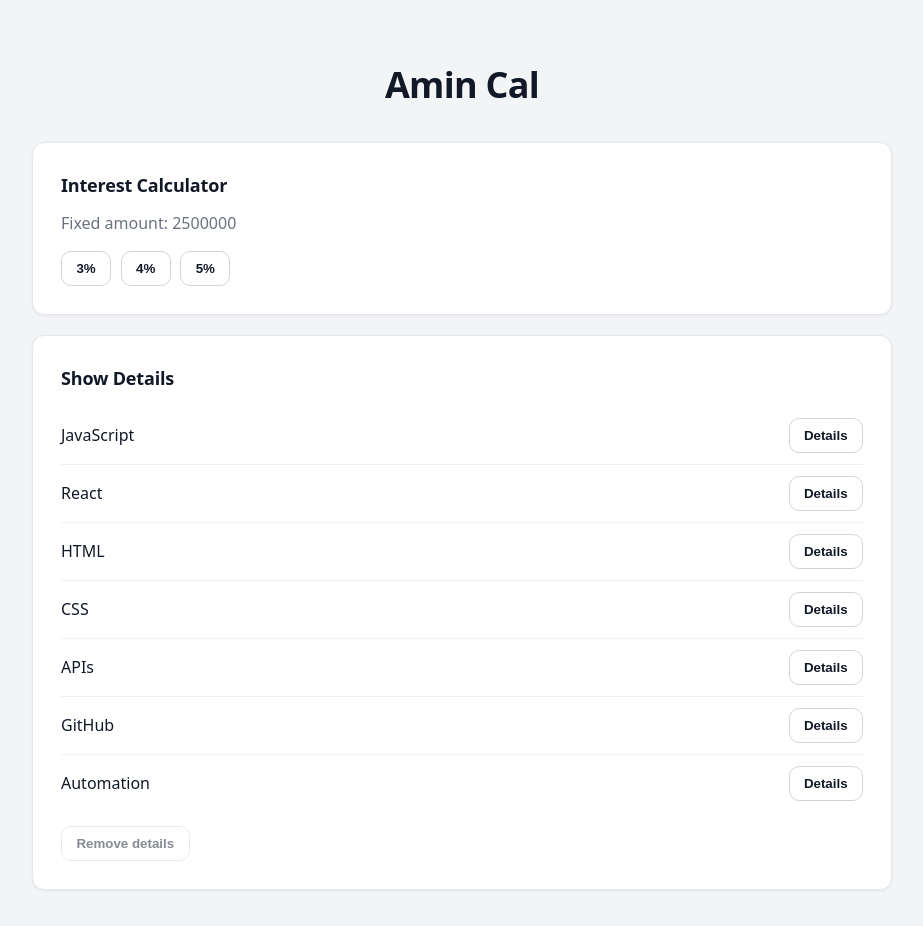
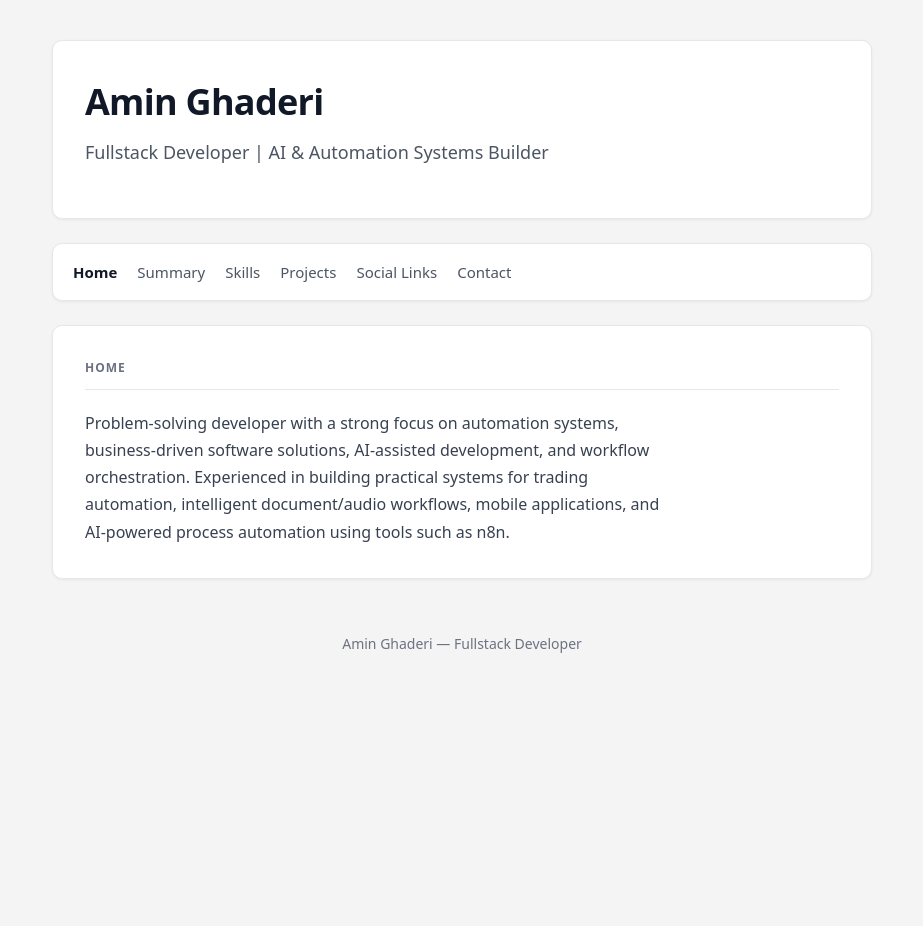
Before and after one commit to amin-ghaderi/JS, a React (Vite) app: page / in a window 1280 px wide. Shown: the top 926 px of the page, without its empty margins (178-1101 px from the left). After the commit the page ends 800 px from the top, so only its background shows below. Built offline with nearby package versions, Linux system fonts and the light colour scheme.

Commit message:
Create a simple Home page using Summary component and make it the  route

```diff
--- a/package.json
+++ b/package.json
@@ -11,6 +11,7 @@
   "dependencies": {
     "react": "^19.1.0",
     "react-dom": "^19.1.0",
+    "react-router": "^7.16.0",
     "react-router-dom": "^7.15.1"
   },
   "devDependencies": {
--- /dev/null
+++ b/src/components/Layout.jsx
@@ -0,0 +1,32 @@
+import { Outlet, NavLink } from "react-router-dom";
+import Header from "./Header";
+import cvData from "../data/cvData";
+
+function Layout() {
+  return (
+    <main className="cv">
+      <header className="cv-hero">
+        <Header name={cvData.name} title={cvData.title} />
+      </header>
+
+      <nav className="cv-nav">
+        <NavLink to="/" end>
+          Home
+        </NavLink>
+        <NavLink to="/summary">Summary</NavLink>
+        <NavLink to="/skills">Skills</NavLink>
+        <NavLink to="/projects">Projects</NavLink>
+        <NavLink to="/sociallinks">Social Links</NavLink>
+        <NavLink to="/contact">Contact</NavLink>
+      </nav>
+
+      <Outlet />
+
+      <footer className="cv-footer">
+        <p>Amin Ghaderi — Fullstack Developer</p>
+      </footer>
+    </main>
+  );
+}
+
+export default Layout;
--- a/src/main.jsx
+++ b/src/main.jsx
@@ -1,6 +1,33 @@
 import { createRoot } from "react-dom/client";
-// TEMP: Render the useState assignment.
-// Switch back to the CV by changing the import to: `import App from "./App.jsx";`
-import App from "./useStateExercise/UseStateExercise.jsx";
+import { createBrowserRouter, RouterProvider } from "react-router-dom";
 
-createRoot(document.getElementById("root")).render(<App />);
+import "./styles/cv-react.css";
+
+import Layout from "./components/Layout";
+import Skills from "./components/Skills";
+import Projects from "./components/Projects";
+import cvData from "./data/cvData";
+
+import HomePage from "./pages/HomePage";
+import SummaryPage from "./pages/SummaryPage";
+import SocialLinksPage from "./pages/SocialLinksPage";
+import ContactPage from "./pages/ContactPage";
+
+const router = createBrowserRouter([
+  {
+    path: "/",
+    element: <Layout />,
+    children: [
+      { index: true, element: <HomePage /> },
+      { path: "summary", element: <SummaryPage /> },
+      { path: "skills", element: <Skills categories={cvData.skills} /> },
+      { path: "projects", element: <Projects projects={cvData.projects} /> },
+      { path: "sociallinks", element: <SocialLinksPage /> },
+      { path: "contact", element: <ContactPage /> },
+    ],
+  },
+]);
+
+createRoot(document.getElementById("root")).render(
+  <RouterProvider router={router} />
+);
--- /dev/null
+++ b/src/pages/ContactPage.jsx
@@ -0,0 +1,16 @@
+import ContactInfo from "../components/ContactInfo";
+import cvData from "../data/cvData";
+
+function ContactPage() {
+  return (
+    <section className="cv-section contact-section">
+      <h2 className="section-title">Contact</h2>
+      <ContactInfo
+        email={cvData.contact.email}
+        location={cvData.contact.location}
+      />
+    </section>
+  );
+}
+
+export default ContactPage;
--- /dev/null
+++ b/src/pages/HomePage.jsx
@@ -0,0 +1,13 @@
+import Summary from "../components/Summary";
+import cvData from "../data/cvData";
+
+function HomePage() {
+  return (
+    <section className="cv-section">
+      <h2 className="section-title">Home</h2>
+      <Summary text={cvData.summary} />
+    </section>
+  );
+}
+
+export default HomePage;
--- /dev/null
+++ b/src/pages/SocialLinksPage.jsx
@@ -0,0 +1,13 @@
+import SocialLinks from "../components/SocialLinks";
+import cvData from "../data/cvData";
+
+function SocialLinksPage() {
+  return (
+    <section className="cv-section contact-section">
+      <h2 className="section-title">Social Links</h2>
+      <SocialLinks links={cvData.socialLinks} />
+    </section>
+  );
+}
+
+export default SocialLinksPage;
--- /dev/null
+++ b/src/pages/SummaryPage.jsx
@@ -0,0 +1,13 @@
+import Summary from "../components/Summary";
+import cvData from "../data/cvData";
+
+function SummaryPage() {
+  return (
+    <section className="cv-section">
+      <h2 className="section-title">Summary</h2>
+      <Summary text={cvData.summary} />
+    </section>
+  );
+}
+
+export default SummaryPage;
--- a/src/styles/cv-react.css
+++ b/src/styles/cv-react.css
@@ -32,6 +32,42 @@ body {
 
 .cv-hero {
   margin-bottom: 1.5rem;
+}
+
+.cv-nav {
+  display: flex;
+  flex-wrap: wrap;
+  gap: 0.75rem 1.25rem;
+  background-color: #ffffff;
+  border: 1px solid #e5e7eb;
+  border-radius: 10px;
+  box-shadow: 0 1px 3px rgba(0, 0, 0, 0.06);
+  padding: 1rem 1.25rem;
+  margin-bottom: 1.5rem;
+}
+
+.cv-nav a {
+  text-decoration: none;
+  color: #4b5563;
+  font-weight: 500;
+  font-size: 0.9375rem;
+}
+
+.cv-nav a:hover {
+  color: #111827;
+}
+
+.cv-nav a.active {
+  color: #111827;
+  font-weight: 700;
+}
+
+.cv-footer {
+  text-align: center;
+  color: #6b7280;
+  font-size: 0.875rem;
+  margin-top: 1rem;
+  padding: 1rem 0;
 }
 
 .hero-name {
```
Also changed, not shown: 6 other files (tests, documents, lock files or other folders).
